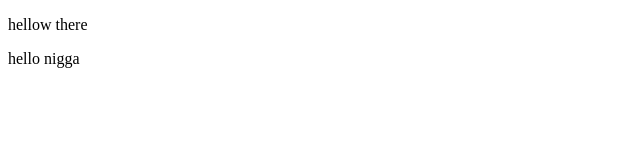
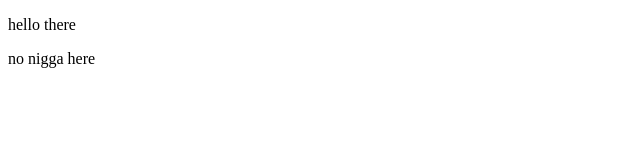
Before and after one commit to Oxy-XRPL2/Library, a plain HTML site: page user/main/html/index.html in a window 1280 px wide. Shown: the full height of the page, 0-640 px from the left. Drawn offline with Linux system fonts and the light colour scheme.

Commit message:
test user 1 phase 1

```diff
--- a/user/main/html/index.html
+++ b/user/main/html/index.html
@@ -6,7 +6,7 @@
     <title>Document</title>
 </head>
 <body>
-    <p>hellow there</p>
-    <p>hello nigga</p>
+    <p>hello there</p>
+    <p>no nigga here</p>
 </body>
 </html>
```
